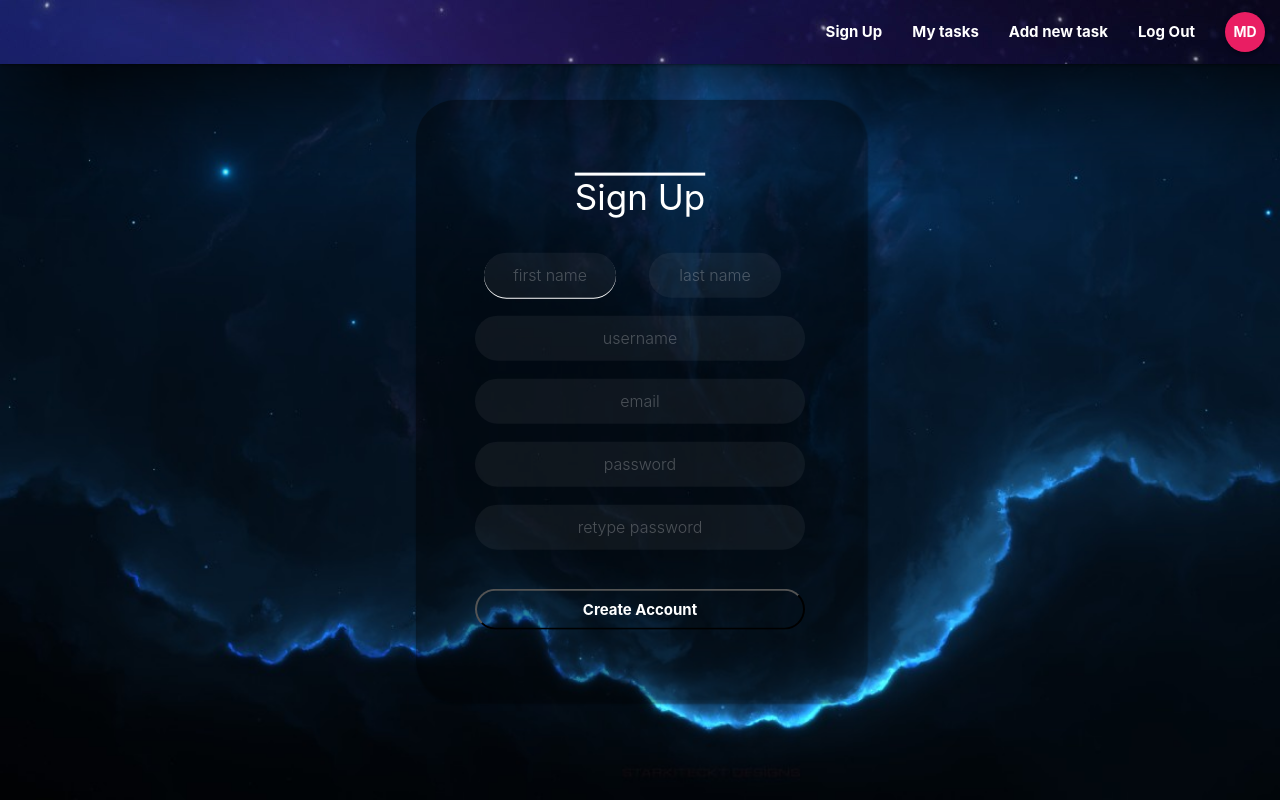
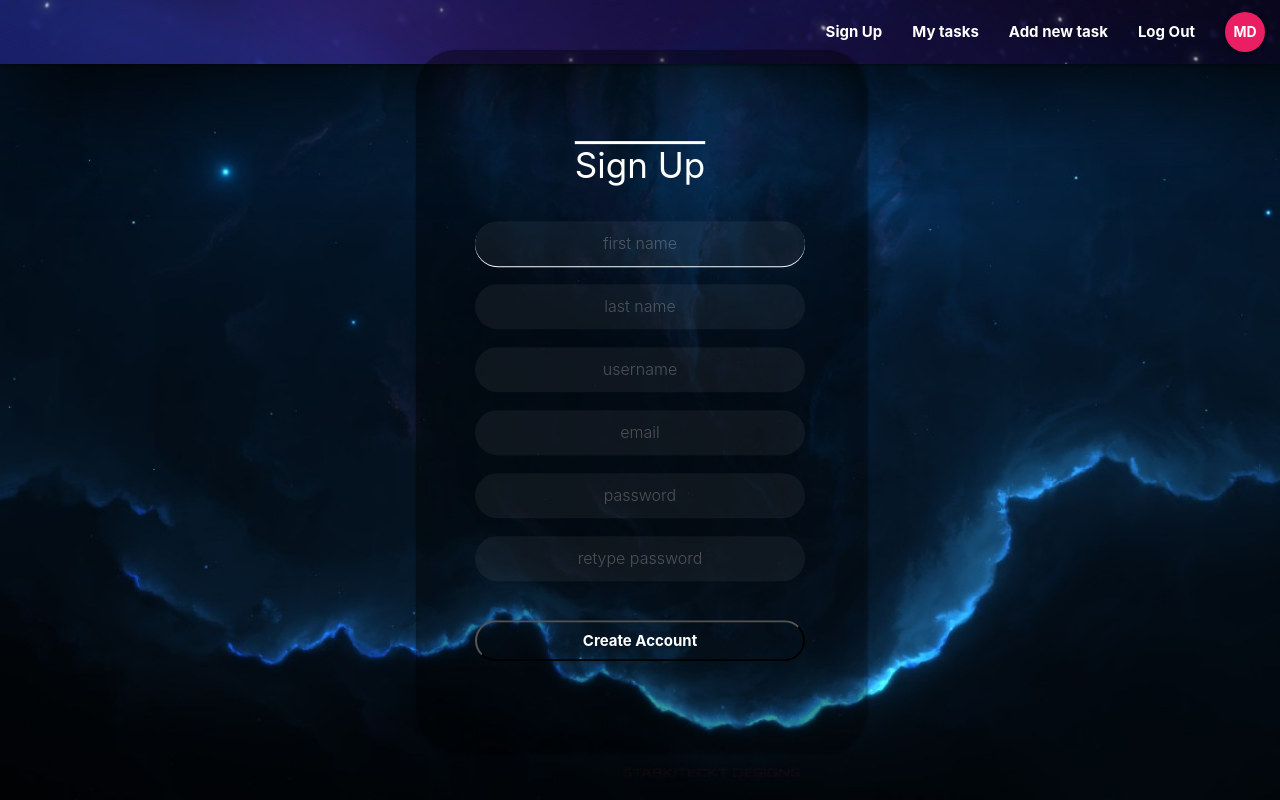
Before and after one commit to MD1010/reactToDo, a React (Create React App) app in the folder react-to-do/: page /SignUp in a window 1280 px wide. Built offline with nearby package versions, Linux system fonts and the light colour scheme.

Commit message:
still the first last name style problem

```diff
--- a/react-to-do/src/components/Authentication/SignUp.js
+++ b/react-to-do/src/components/Authentication/SignUp.js
@@ -135,16 +135,10 @@ class SignUp extends Component {
                 <form className="form" onSubmit={this.submitForm}>
                     <div className="title">Sign Up</div>
 
-                    <div className="fullName">
-                        <div className="firstNameDiv">
                             <input className="firstName field" spellCheck="false" autoComplete="off" id="firstName" className={formErrors.userName.length > 0 ? "error" : "input-bar"}  placeholder="first name" type="text" id="firstName" value={this.state.firstName} onChange={this.handleChange} maxLength="13"></input>
                             <label className="error-label">{formErrors.firstName}</label>
-                        </div>
-                        <div className="lastNameDiv">
                             <input className="lastName field" spellCheck="false" autoComplete="off" id="lastName" className={formErrors.userName.length > 0 ? "error" : "input-bar"}  placeholder="last name" type="text" id="lastName" value={this.state.lastName} onChange={this.handleChange} maxLength="13"></input>
                             <label className="error-label">{formErrors.lastName}</label>
-                        </div>
-                    </div>
 
                     <input className="username field" spellCheck="false" autoComplete="off" className={formErrors.userName.length > 0 ? "error" : "input-bar"}  placeholder="username" type="text" id="userName" value={this.state.userName} onChange={this.handleChange} maxLength="13"></input>
                     <label className="error-label">{formErrors.userName}</label>
--- a/react-to-do/src/styles/login.css
+++ b/react-to-do/src/styles/login.css
@@ -1,7 +1,7 @@
 body{
-     /* background: black; */
-    /* overflow-x: hidden;
-    overflow-y: hidden; */
+     /* background: black;  */
+    overflow-x: hidden;
+    overflow-y: hidden;
     box-shadow: 100px 0px 100px 100px;
 }
 
@@ -16,6 +16,7 @@ body{
 {
     color:red !important;
     font-weight: 600;
+    align-self: center;
 }
 .form{
     width: 40%;
@@ -27,7 +28,7 @@ body{
     display: flex;
     flex-direction: column;
     border-radius: 40px;
-    align-items: center;
+    /* align-items: center; */
 }
 
 .transparent-bg{
@@ -43,7 +44,7 @@ body{
 }
 
 .transparent-bg.sign-up{
-    height: 600px;
+    height: 700px;
 }
 .transparent-bg.sign-in{
     height: 380px;
@@ -58,7 +59,7 @@ div.title{
     color: white;
     font-size: 35px;
     text-decoration: overline;
-
+    align-self: center;
 }
 
 .fullName
@@ -77,7 +78,7 @@ input{
     background-color: rgb(255, 255, 255,0.05) !important;
     border-radius: 50px !important;
     width: 80% !important;
-    /* align-self: center; */
+    align-self: center;
     margin: 9px !important;
     border-bottom: transparent !important;
 }
@@ -86,7 +87,7 @@ input{
     margin-top: 30px;
     align-content: center;
     width: 80%;
-    /* align-self: center; */
+    align-self: center;
     border-radius: inherit;
     background-color: unset;
     color: white;
@@ -99,8 +100,6 @@ input{
     color: black;
     cursor: pointer;
 }
-
-
 
 input[type=text]:not(.browser-default):focus:not([readonly]),
 input[type=password]:not(.browser-default):focus:not([readonly]),
```
